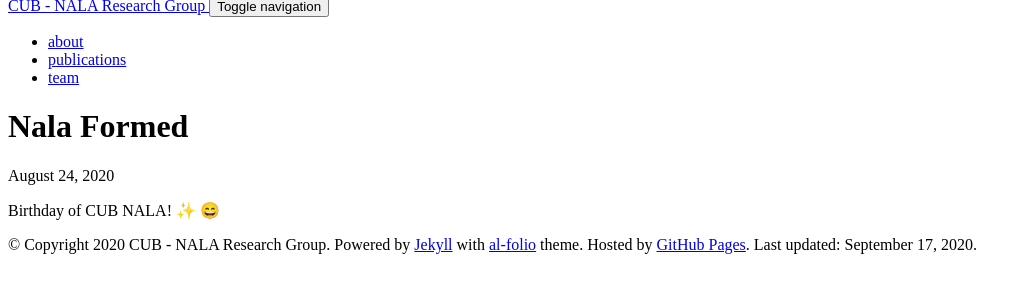
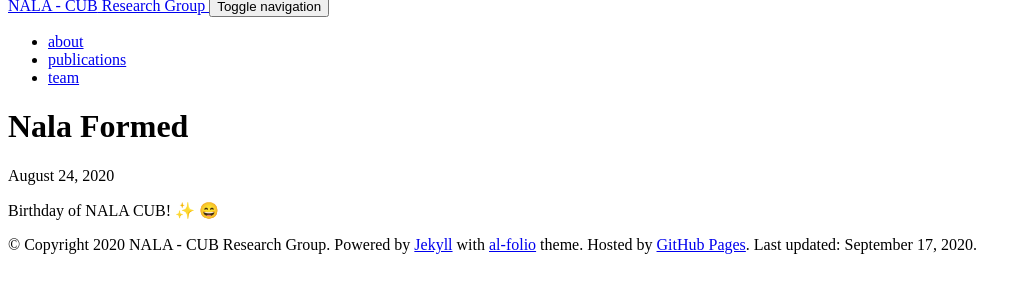
Before and after one commit to nala-cub/nala-cub.github.io, a Jekyll site: the page built from _news/nala-formed.md, in a window 1280 px wide, cut to the strip 112-405 px from the top of the page. Shown: the whole strip, without its empty margins (0-1031 px from the left). Built offline with Jekyll 4.4.1, drawn with Linux system fonts in a browser that asks for light colours; nearby versions of some CDN libraries; emoji names are drawn with the system emoji font; a style sheet for code colours, icons or effects is not loaded.

```diff
--- a/_config.yml
+++ b/_config.yml
@@ -2,8 +2,8 @@
 # Site settings
 # -----------------------------------------------------------------------------
 
-title: CUB - NALA research group # the website title (if blank, full name will be used instead)
-first_name: CUB - NALA
+title: NALA - CUB research group # the website title (if blank, full name will be used instead)
+first_name: NALA - CUB
 middle_name:
 last_name: Research Group
 email: katharina.kann@colorado.edu
--- a/_data/team.yml
+++ b/_data/team.yml
@@ -20,7 +20,7 @@
   description: Hi, I'm a second year master student in Computer Science. My research interests are broadly in interpretability and machine translation. I spent my Summer 2020 doing an internship at Apple in the special projects team. Before coming to Boulder I've had work experience of 3.5 years working as a full stack developer in a startup company named Fastfox in India. I love to play outdoor sports like badminton, soccer and cricket.
   image: rajat_bhatnagar.jpg
   github: rajatbhatnagar94
-  linkedin: rajat-bhatnagar94
+  linkedin: https://www.linkedin.com/in/rajat-bhatnagar94/
   email: rajatbhatnagar94@gmail.com
 
 - name: Abteen Ebrahimi
@@ -42,6 +42,8 @@
   description: I'm a Master's student in CS working on research in NLP, specifically on the use of transformers in the domains of Morphology and Machine Translation. In my free time, I like to bike around Boulder, rock-climb, read old books, and play my guitar.
   image: nikhil_prabhu.jpg
   github: NikhilPr95
+  email: nipr1013@colorado.edu
+  linkedin: https://www.linkedin.com/in/nikhil-prabhu
 
 - name: Jeff Lucca
   description: I'm a fourth year undergraduate in computer science and applied math at CU, and I'm interested in natural language generation and translation. My current project is on improving models for generating acrostic poetry.
--- a/_news/nala-formed.md
+++ b/_news/nala-formed.md
@@ -4,4 +4,4 @@ date: 2020-08-24
 inline: true
 ---
 
-Birthday of CUB NALA! :sparkles: :smile:
+Birthday of NALA CUB! :sparkles: :smile:
```
Also changed, not shown: _pages/team.md (+1 -1 lines).
